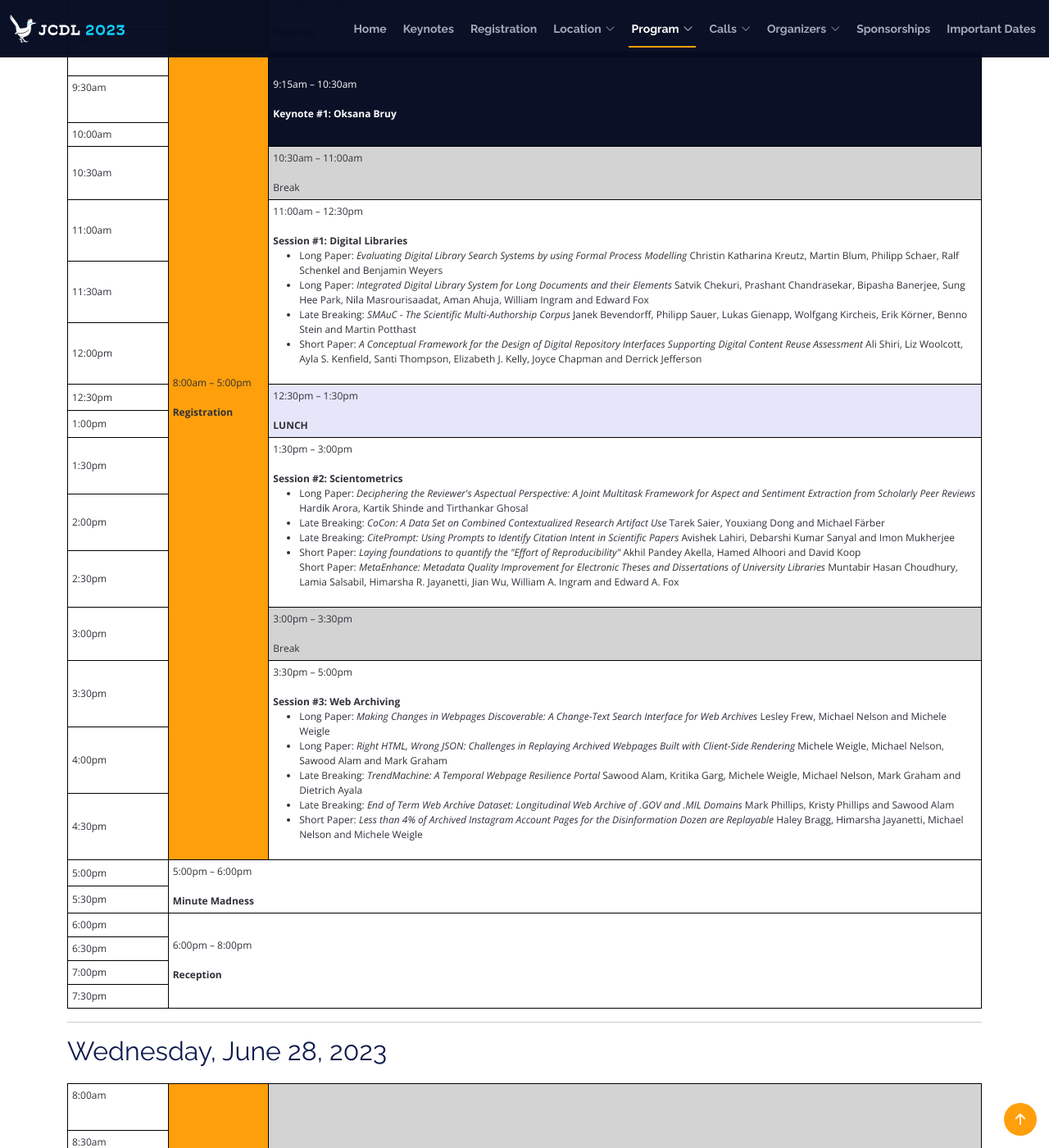
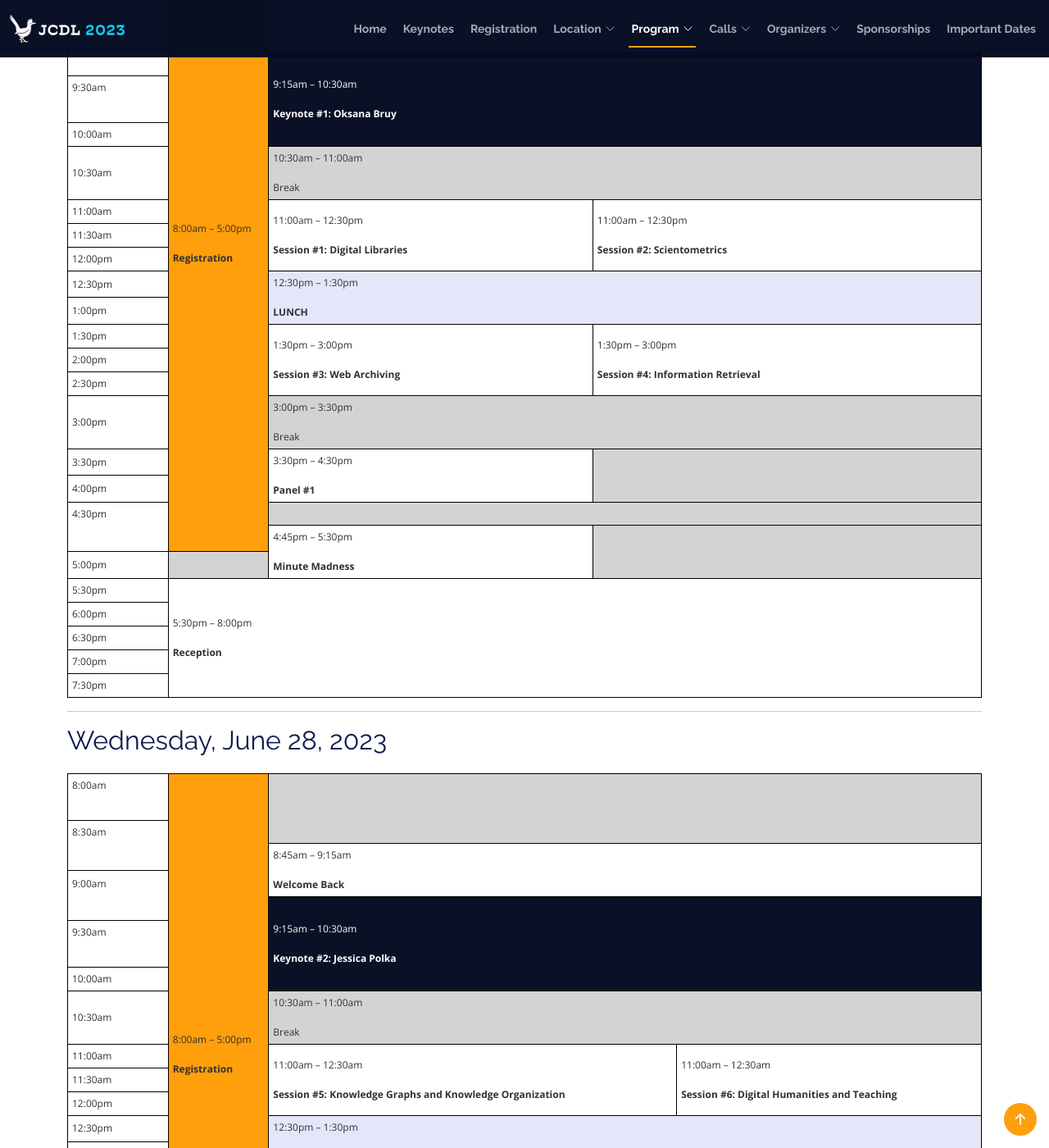
Before and after one commit to shawnmjones/JCDL2023-website-source, a Jekyll site: the page built from program.html, in a window 1280 px wide and 1400 px high, scrolled down 964 px. Shown: the whole window at 82% size. Built offline with Jekyll 4.4.1, drawn with Linux system fonts in a browser that asks for light colours; some of the changed text lies outside the part shown.

Commit message:
program without papers

```diff
--- a/program.html
+++ b/program.html
@@ -194,8 +194,8 @@ permalink: /program/schedule/
     <table class="schedule">
         <tr>
           <td class="nobottomborder timecell">8:00am</td>
-          <td rowspan="22" class="registration">8:00am &ndash; 5:00pm<br><br><strong>Registration</strong></td>
-          <td rowspan="2" class="empty"></td>
+          <td rowspan="23" class="registration">8:00am &ndash; 5:00pm<br><br><strong>Registration</strong></td>
+          <td rowspan="2" colspan="2" class="empty"></td>
         </tr>
         <tr>
           <!-- <td>8:15am</td> -->
@@ -203,7 +203,7 @@ permalink: /program/schedule/
         </tr>
         <tr>
           <td class="nobottomborder timecell">8:30am</td>
-          <td rowspan="3">8:30am &ndash; 9:15am<br><br><strong>Opening</strong></td>
+          <td rowspan="3" colspan="2">8:30am &ndash; 9:15am<br><br><strong>Opening</strong></td>
         </tr>
         <tr>
           <!-- <td>8:45am</td> -->
@@ -215,7 +215,7 @@ permalink: /program/schedule/
         <tr>
           <!-- <td>9:15am</td> -->
           <td class="notopborder nobottomborder timecell">&nbsp;</td>
-          <td rowspan="4" class="keynote">9:15am &ndash; 10:30am<br><br><strong>Keynote #1: Oksana Bruy</strong></td>
+          <td rowspan="4" colspan="2" class="keynote">9:15am &ndash; 10:30am<br><br><strong>Keynote #1: Oksana Bruy</strong></td>
         </tr>
         <tr>
           <td class="nobottomborder timecell">9:30am</td>
@@ -229,14 +229,14 @@ permalink: /program/schedule/
         </tr>
         <tr>
           <td class="timecell">10:30am</td>
-          <td class="empty">10:30am &ndash; 11:00am<br><br>Break</td>
+          <td class="empty" colspan="2">10:30am &ndash; 11:00am<br><br>Break</td>
         </tr>
         <tr>
             <td class="nobottomborder">11:00am</td>
             <td rowspan="3">
                 11:00am &ndash; 12:30pm<br><br>
                 <strong>Session #1: Digital Libraries</strong><br>
-                <ul>
+                <!-- <ul>
                 <li>
                     Long Paper: <em>Evaluating Digital Library Search Systems by using Formal Process Modelling</em>
                     Christin Katharina Kreutz, Martin Blum, Philipp Schaer, Ralf Schenkel and Benjamin Weyers
@@ -253,28 +253,12 @@ permalink: /program/schedule/
                     Short Paper: <em>A Conceptual Framework for the Design of Digital Repository Interfaces Supporting Digital Content Reuse Assessment</em>
                     Ali Shiri, Liz Woolcott, Ayla S. Kenfield, Santi Thompson, Elizabeth J. Kelly, Joyce Chapman and Derrick Jefferson
                 </li>
-                </ul>
+                </ul> -->
             </td>
-        </tr>
-        <tr>
-          <td class="timecell">11:30am</td>
-        </tr>
-        <tr>
-          <td class="timecell">12:00pm</td>
-        </tr>
-        <tr>
-          <td class="timecell">12:30pm</td>
-          <td class="lunch" rowspan="2">12:30pm &ndash; 1:30pm<br><br><strong>LUNCH</strong></td>
-        </tr>
-        <tr>
-          <td class="timecell">1:00pm</td>
-        </tr>
-        <tr>
-          <td class="timecell">1:30pm</td>
             <td rowspan="3">
-            1:30pm &ndash; 3:00pm<br><br>
+              11:00am &ndash; 12:30pm<br><br>
               <strong>Session #2: Scientometrics</strong><br>
-            <ul>
+              <!-- <ul>
                   <li>
                       Long Paper: <em>Deciphering the Reviewer&apos;s Aspectual Perspective: A Joint Multitask Framework for Aspect and Sentiment Extraction from Scholarly Peer Reviews</em>
                       Hardik Arora, Kartik Shinde and Tirthankar Ghosal
@@ -294,28 +278,28 @@ permalink: /program/schedule/
                       Short Paper: <em>MetaEnhance: Metadata Quality Improvement for Electronic Theses and Dissertations of University Libraries</em>
                       Muntabir Hasan Choudhury, Lamia Salsabil, Himarsha R. Jayanetti, Jian Wu, William A. Ingram and Edward A. Fox
                   </li>
-            </ul>
+              </ul> -->
             </td>
         </tr>
         <tr>
-          <td class="timecell">2:00pm</td>
+          <td class="timecell">11:30am</td>
         </tr>
         <tr>
-          <td class="timecell">2:30pm</td>
+          <td class="timecell">12:00pm</td>
         </tr>
         <tr>
-            <td class="timecell">3:00pm</td>
-            <td class="empty">
-                3:00pm &ndash; 3:30pm<br><br>
-                Break
-            </td>
+          <td class="timecell">12:30pm</td>
+          <td class="lunch" rowspan="2" colspan="2">12:30pm &ndash; 1:30pm<br><br><strong>LUNCH</strong></td>
         </tr>
         <tr>
-          <td class="timecell">3:30pm</td>
+          <td class="timecell">1:00pm</td>
+        </tr>
+        <tr>
+          <td class="timecell">1:30pm</td>
           <td rowspan="3">
-            3:30pm &ndash; 5:00pm<br><br>
+            1:30pm &ndash; 3:00pm<br><br>
             <strong>Session #3: Web Archiving</strong><br>
-            <ul>
+            <!-- <ul>
                 <li>
                     Long Paper: <em>Making Changes in Webpages Discoverable: A Change-Text Search Interface for Web Archives</em>
                     Lesley Frew, Michael Nelson and Michele Weigle
@@ -336,32 +320,66 @@ permalink: /program/schedule/
                     Short Paper: <em>Less than 4% of Archived Instagram Account Pages for the Disinformation Dozen are Replayable</em>
                     Haley Bragg, Himarsha Jayanetti, Michael Nelson and Michele Weigle
                 </li>
-            </ul>
+            </ul> -->
+          </td>
+          <td rowspan="3">
+            1:30pm &ndash; 3:00pm<br><br>
+            <strong>Session #4: Information Retrieval</strong><br>
+          </td>
 
+        </tr>
+        <tr>
+          <td class="timecell">2:00pm</td>
+        </tr>
+        <tr>
+          <td class="timecell">2:30pm</td>
+        </tr>
+        <tr>
+            <td class="timecell">3:00pm</td>
+            <td class="empty" colspan="2">
+                3:00pm &ndash; 3:30pm<br><br>
+                Break
             </td>
+        </tr>
+        <tr>
+          <td class="timecell">3:30pm</td>
+          <td rowspan="2">
+            3:30pm &ndash; 4:30pm<br><br>
+            <strong>Panel #1</strong><br>
+          </td>
+          <td class="empty" rowspan="2"></td>
         </tr>
         <tr>
           <td class="timecell">4:00pm</td>
         </tr>
         <tr>
-          <td class="timecell">4:30pm</td>
+          <td class="timecell nobottomborder">4:30pm</td>
+          <td class="empty" colspan="2"></td>
+        </tr>
+        <tr>
+          <!-- <td class="timecell">4:45pm</td> -->
+          <td class="timecell notopborder nobottomborder">&nbsp;</td>
+          <td rowspan="2">
+            4:45pm &ndash; 5:30pm<br><br>
+            <strong>Minute Madness</strong>
+          </td>
+          <td class="empty" rowspan="2"></td>
         </tr>
         <tr>
           <td class="timecell">5:00pm</td>
-          <td rowspan="2" colspan="2">
-            5:00pm &ndash; 6:00pm<br><br>
-            <strong>Minute Madness</strong>
+          <td class="empty"></td>
+
+        </tr>
+        <tr>
+          <td class="timecell">5:30pm</td>
+          <td rowspan="5" colspan="3">
+            5:30pm &ndash; 8:00pm<br><br>
+            <strong>Reception</strong>
           </td>
         </tr>
         <tr>
-          <td class="timecell">5:30pm</td>
-        </tr>
-        <tr>
             <td class="timecell">6:00pm</td>
-            <td rowspan="4" colspan="2">
-                6:00pm &ndash; 8:00pm<br><br>
-                <strong>Reception</strong>
-            </td>
+
         </tr>
         <tr>
           <td class="timecell">6:30pm</td>
@@ -381,7 +399,7 @@ permalink: /program/schedule/
     <tr>
         <td class="nobottomborder timecell">8:00am</td>
         <td rowspan="22" class="registration">8:00am &ndash; 5:00pm<br><br><strong>Registration</strong></td>
-        <td rowspan="3" class="empty"></td>
+        <td rowspan="3" colspan="2" class="empty"></td>
     </tr>
     <tr>
         <!-- <td>8:15am</td> -->
@@ -393,7 +411,7 @@ permalink: /program/schedule/
     <tr>
         <!-- <td>8:45am</td> -->
         <td class="notopborder timecell">&nbsp;</td>
-        <td rowspan="2">
+        <td rowspan="2" colspan="2">
             8:45am &ndash; 9:15am<br><br>
             <strong>Welcome Back</strong>
         </td>
@@ -404,7 +422,7 @@ permalink: /program/schedule/
     <tr>
       <!-- <td>9:15am</td> -->
         <td class="notopborder">&nbsp;</td>
-        <td rowspan="4" class="keynote">
+        <td rowspan="4" colspan="2" class="keynote">
             9:15am &ndash; 10:30am<br><br>
             <strong>Keynote #2: Jessica Polka</strong>
         </td>
@@ -421,7 +439,7 @@ permalink: /program/schedule/
     </tr>
     <tr>
         <td class="timecell">10:30am</td>
-        <td class="empty">
+        <td class="empty" colspan="2">
             10:30am &ndash; 11:00am<br><br>
             Break
         </td>
@@ -430,22 +448,11 @@ permalink: /program/schedule/
         <td class="timecell">11:00am</td>
         <td rowspan="3">
             11:00am &ndash; 12:30am<br><br>
-            <strong>Session #4: Information Retrieval</strong><br>
-            <ul>
-                <li>
-                    Long Paper: <em>Data Narrations &mdash; Corroborating the Plausibility of Scientific Narratives by Open Research Data
-                    </em>
-                    Denis Nagel, Till Affeldt, Nils Voges, Ulrich Güntzer and Wolf-Tilo Balke
-                </li>
-                <li>
-                    Long Paper: <em>Bibliometric Data Fusion for Biomedical Information Retrieval</em>
-                    Timo Breuer, Christin Katharina Kreutz, Philipp Schaer and Dirk Tunger
-                </li>
-                <li>
-                    Long Paper: <em>Toward Connecting Speech Acts and Search Actions in Conversational Search Tasks</em>
-                    Souvick Ghosh, Satanu Ghosh and Chirag Shah
-                </li>
-            </ul>
+            <strong>Session #5: Knowledge Graphs and Knowledge Organization</strong><br>
+        </td>
+        <td rowspan="3">
+          11:00am &ndash; 12:30am<br><br>
+          <strong>Session #6: Digital Humanities and Teaching</strong><br>
       </td>
     </tr>
     <tr>
@@ -456,7 +463,7 @@ permalink: /program/schedule/
     </tr>
     <tr>
         <td class="timecell">12:30pm</td>
-        <td rowspan="2" class="lunch">12:30pm &ndash; 1:30pm<br><br><strong>LUNCH</strong></td>
+        <td rowspan="2" colspan="2" class="lunch">12:30pm &ndash; 1:30pm<br><br><strong>LUNCH</strong></td>
     </tr>
     <tr>
       <td class="timecell">1:00pm</td>
@@ -465,22 +472,9 @@ permalink: /program/schedule/
         <td class="timecell">1:30pm</td>
         <td rowspan="3">
             1:30pm &ndash; 3:00pm<br><br>
-            <strong>Session #5: Knowledge Graphs and Knowledge Organization</strong>
-            <ul>
-                <li>
-                    Long Paper: <em>Enriching Simple Keyword Queries for Domain-Aware Narrative Retrieval</em>
-                    Hermann Kroll, Christin Katharina Kreutz, Pascal Sackhoff and Wolf-Tilo Balke
-                </li>
-                <li>
-                    Long Paper: <em>SciKGTeX - A LaTeX Package to Semantically Annotate Contributions in Scientific Publications</em>
-                    Christof Bless, Ildar Baimuratov and Oliver Karras
-                </li>
-                    Short Paper: <em>Exploring Multiview Interactive Visualization for Chinese Historical Texts Using Knowledge Aggregation</em>
-                    Chengxi Yan and Shaojian Li
-                </li>
-            </ul>
-
+            <strong>Panel #2</strong>
         </td>
+        <td class="empty" rowspan="3">&nbsp;</td>
     </tr>
     <tr>
       <td class="timecell">2:00pm</td>
@@ -491,6 +485,7 @@ permalink: /program/schedule/
     <tr>
       <td class="timecell">3:00pm</td>
       <td rowspan="4">3:00pm &ndash; 5:00pm<br><br><strong>IJDL Meeting</strong></td>
+      <td class="empty" rowspan="4">&nbsp;</td>
     </tr>
     <tr>
       <td class="timecell">3:30pm</td>
@@ -504,11 +499,11 @@ permalink: /program/schedule/
     </tr>
     <tr>
       <td class="timecell">5:00pm</td>
-      <td class="empty" colspan="2">&nbsp;</td>
+      <td class="empty" colspan="3">&nbsp;</td>
     </tr>
     <tr>
         <td class="timecell">5:30pm</td>
-        <td rowspan="5" colspan="2">
+        <td rowspan="5" colspan="3">
             5:30pm &ndash; 9:00pm<br><br>
             <strong>Conference Dinner</strong>
         </td>
@@ -532,9 +527,16 @@ permalink: /program/schedule/
 
 <table class="schedule">
   <tr>
-      <td class="nobottomborder timecell">8:30am</td>
-      <td rowspan="12" class="registration">8:30am &ndash; 12:00pm<br><br><strong>Registration</strong></td>
-      <td class="empty"></td>
+    <td class="timecell nobottomborder">8:00am</td>
+    <td rowspan="14" class="registration">8:00am &ndash; 2:00pm<br><br><strong>Registration</strong></td>
+  </tr>
+  <tr>
+    <!-- <td>8:15am</td> -->
+    <td class="nobottomborder notopborder timecell">&nbsp;</td>
+  </tr>
+  <tr>
+      <td class="timecell nobottomborder">8:30am</td>
+      <!-- <td class="empty"></td> -->
   </tr>
   <tr>
       <!-- <td>8:45am</td> -->
@@ -548,25 +550,7 @@ permalink: /program/schedule/
     <td class="nobottomborder timecell">9:00am</td>
     <td rowspan="2" colspan="2" >
         9:00am &ndash; 10:00am<br><br>
-        <strong>Session #6: Digital Humanities and Teaching</strong>
-        <ul>
-            <li>
-                Long Paper: <em>Reading Lists Systems&apos; Pedagogical Features:  A Comparative Analysis</em>
-                Ppnv Kumara, Annika Hinze, Nicholas Vanderschantz and Claire Timpany
-            </li>
-            <li>
-                Short Paper: <em>A King&apos;s Counsel: A Network(ed) Approach; Digitizing the Privy Council Registers of Henry VIII, 1540-1547</em>
-                Caitlin Burge
-            </li>
-            <li>
-                Short Paper: <em>FastCat Catalogues: Interactive Entity-based Exploratory Analysis of Archival Documents</em>
-                Georgios Rinakakis, Kostas Petrakis, Yannis Tzitzikas and Pavlos Fafalios
-            </li>
-            <li>
-                Short Paper: <em>MINE - A Text Analysis Service for Digital Humanities Scientists</em>
-                Triet Ho Anh Doan, Sven Bingert and Ramin Yahyapour
-            </li>
-        </ul>
+        <strong>Panel #3</strong>
     </td>
   </tr>
   <tr>
@@ -574,38 +558,13 @@ permalink: /program/schedule/
   </tr>
   <tr>
     <td class="timecell">10:00am</td>
+    <td class="empty" colspan="2">10:30am &ndash; 11:00am<br><br>Break</td>
   </tr>
   <tr>
       <td class="timecell">10:30am</td>
       <td rowspan="3" colspan="2" >
           10:30am &ndash; 12:00am<br><br>
           <strong>Session #7: AI / ML / Entity Extraction</strong><br>
-          <ul>
-              <li>
-                Long Paper: <em>Mining Semantic Relations in Data References to Understand the Roles of Research Data in Academic Literature</em>
-                Lizhou Fan, Sara Lafia, Morgan Wofford, Andrea Thomer, Elizabeth Yakel and Libby Hemphill
-              </li>
-              <li>
-                Long Paper: <em>Efficient Ultrafine Typing of Named Entities</em>
-                Alejandro Sierra-Múnera, Jan Westphal and Ralf Krestel
-              </li>
-              <li>
-                Late Breaking: <em>Yes but.. Can ChatGPT Identify Entities in Historical Documents?</em>
-                Carlos-Emiliano González-Gallardo, Emanuela Boros, Nancy Girdhar, Ahmed Hamdi, Jose Moreno and Antoine Doucet
-              </li>
-              <li>
-                Late Breaking: <em>Zero-shot Entailment of Leaderboards for Empirical AI Research</em>
-                Salomon Kabongo Kabenamualu, Jennifer D'Souza and Sören Auer
-              </li>
-              <li>
-                Late Breaking: <em>Mining the History Sections of Wikipedia Articles</em>
-                Wolfgang Kircheis, Marion Schmidt, Arno Simons, Benno Stein and Martin Potthast
-              </li>
-              <li>
-                Short Paper: <em>Extreme Classification for Answer Type Prediction in Question Answering</em>
-                Vinay Setty
-              </li>
-          </ul>
       </td>
   </tr>
   <tr>
@@ -617,33 +576,38 @@ permalink: /program/schedule/
   </tr>
   <tr>
      <td class="timecell">12:00pm</td>
-      <td rowspan="2" colspan="2" class="lunch">12:30pm &ndash; 1:30pm<br><br><strong>LUNCH</strong></td>
+     <td rowspan="2" colspan="2" class="lunch">12:00pm &ndash; 1:00pm<br><br><strong>LUNCH</strong></td>
   </tr>
   <tr>
         <td class="timecell">12:30pm</td>
   </tr>
   <tr>
         <td class="timecell">1:00pm</td>
-        <td rowspan="2" class="keynote">
+        <td rowspan="3" class="keynote">
             1:00pm &ndash; 2:15pm<br><br>
             Keynote #3: Sarah Lamdan
         </td>
   </tr>
   <tr>
         <td class="timecell">1:30pm</td>
-        <td class="empty" colspan="3" >&nbsp;</td>
   </tr>
   <tr>
-        <td class="timecell">2:00pm</td>
+        <td class="timecell nobottomborder">2:00pm</td>
+        <td class="empty"></td>
+  </tr>
+  <tr>
+    <!-- <td class="timecell">2:15pm</td> -->
+    <td class="nobottomborder notopborder timecell">&nbsp;</td>
+    <td class="empty" colspan="3"></td>
   </tr>
   <tr>
         <td class="timecell">2:30pm</td>
-        <td rowspan="6">
+        <td rowspan="5">
             2:30pm &ndash; 5:30pm<br><br>
             <strong>Workshop:</strong>
             Innovation Measurement for Scientific Communication (IMSC) in the Era of Big Data
         </td>
-        <td rowspan="6">
+        <td rowspan="5">
             2:30pm &ndash; 5:30pm<br><br>
             <strong>JCDL Steering Committee meeting</strong>
         </td>
```
Lines whose indentation alone changed are shown as unchanged.
